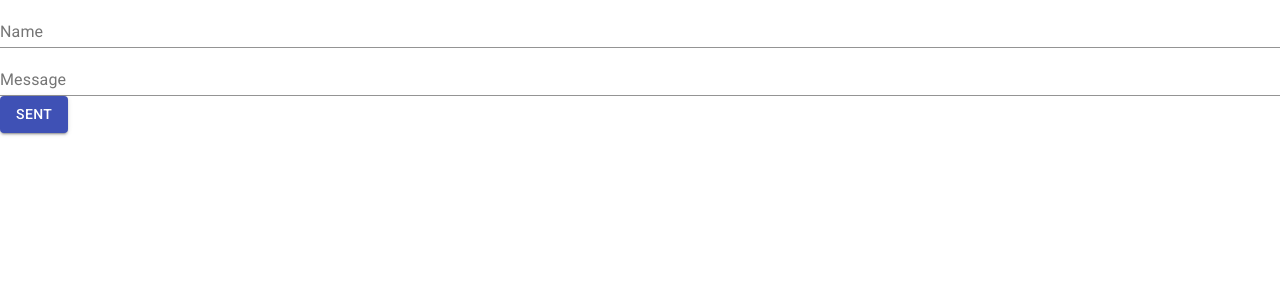
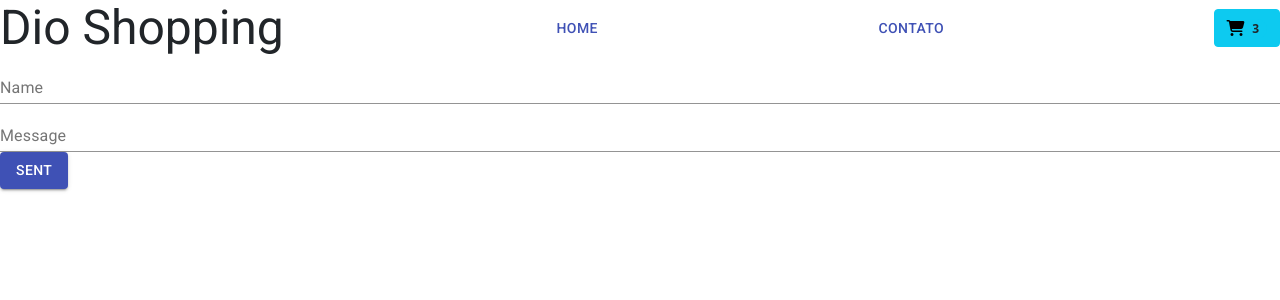
Before and after one commit to Hugocorreaa/shopping, a React (Create React App) app: page /contato in a window 1280 px wide. Shown: the top 300 px of the page. Built offline with nearby package versions, Linux system fonts and the light colour scheme; the HTML template or start-up script is replaced by a standard one.

Commit message:
added link buttons
used tag <Link to=""></Link>

```diff
--- a/src/App.js
+++ b/src/App.js
@@ -1,11 +1,13 @@
 import { BrowserRouter as Router } from "react-router-dom";
 import MainRoutes from './routes';
+import Header from './components/Header';
 
 const App = () => {
 
 
   return(
     <Router>
+      <Header/>
       <MainRoutes/>
     </Router>
   )
--- a/src/components/Header.js
+++ b/src/components/Header.js
@@ -1,5 +1,6 @@
 import React from "react";
-import { Grid, Typography } from '@material-ui/core/';
+import { Link } from 'react-router-dom';
+import { Grid, Typography, Button } from '@material-ui/core/';
 
 
 const Header = () => {
@@ -8,6 +9,12 @@ const Header = () => {
             <Typography variant='h3'>
                 Dio Shopping
             </Typography>
+            <Link to="/">
+                <Button color="primary">Home</Button>
+            </Link>
+            <Link to="/contato">
+                <Button color="primary">Contato</Button>
+            </Link>
             <button type="button" className="btn btn-info" data-bs-toggle="modal" data-bs-target="#CartModal">
                 <span><i className="fas fa-shopping-cart"></i></span>
                 <span className="badge rounded-pill bg-info text-dark">3</span>
--- a/src/routes.js
+++ b/src/routes.js
@@ -11,7 +11,7 @@ const MainRoutes = () =>{
                 element={<HomePage/>}
             />
             <Route
-                path="contato"
+                path="/contato"
                 element={<Contatos/>}
             />
         </Routes>
```
